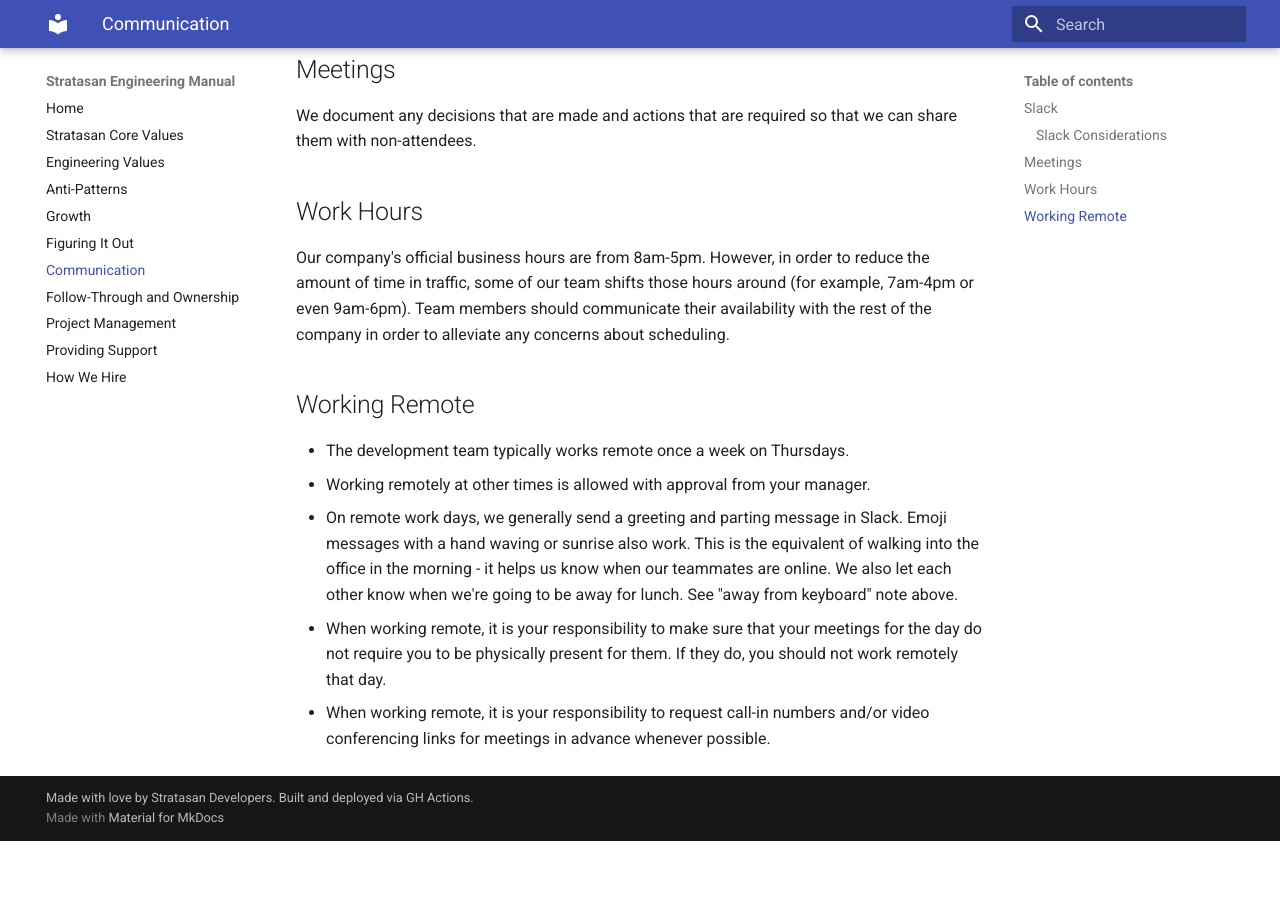
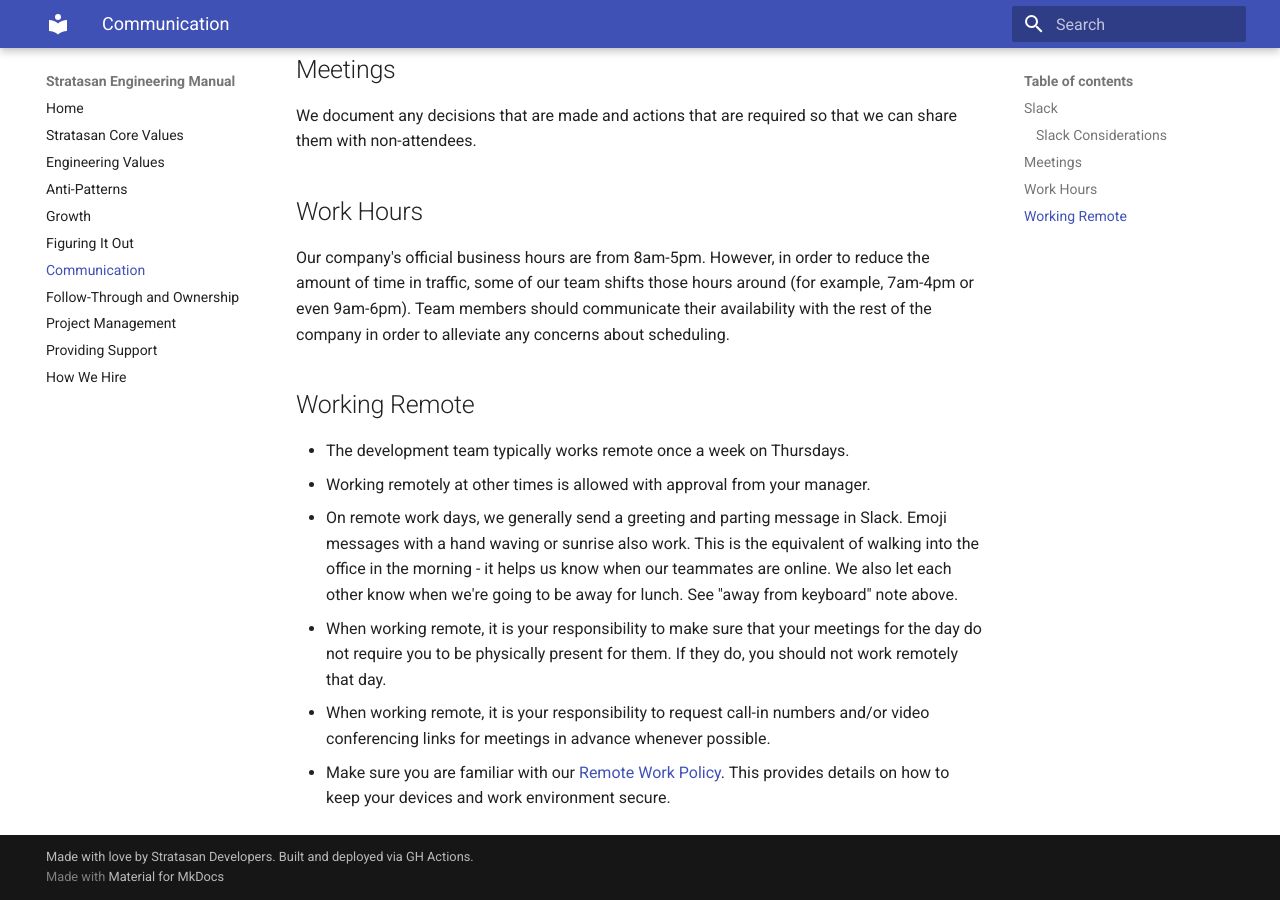
Before and after one commit to stratasan/engineering, an MkDocs documentation site: the page built from docs/how_we_communicate.md, in a window 1280 px wide and 900 px high, scrolled down 577 px. Built offline with MkDocs 1.6.1 and Material for MkDocs 9.7.7, drawn with Linux system fonts in a browser that asks for light colours; old or Windows-style settings are respelled for this version of MkDocs; before the commit the page ends 1418 px from its top, so only the background shows below that.

Commit message:
Adding link to remote work policy.

```diff
--- a/docs/how_we_communicate.md
+++ b/docs/how_we_communicate.md
@@ -44,3 +44,5 @@ about scheduling.
   you should not work remotely that day.
 - When working remote, it is your responsibility to request call-in numbers
   and/or video conferencing links for meetings in advance whenever possible.
+- Make sure you are familiar with our [Remote Work Policy](https://docs.google.com/document/d/1eCmUvFDMOIAwf9nsTMLBPPlTZfWSu1GzQhPpS77hiM0/edit).
+  This provides details on how to keep your devices and work environment secure.
```
